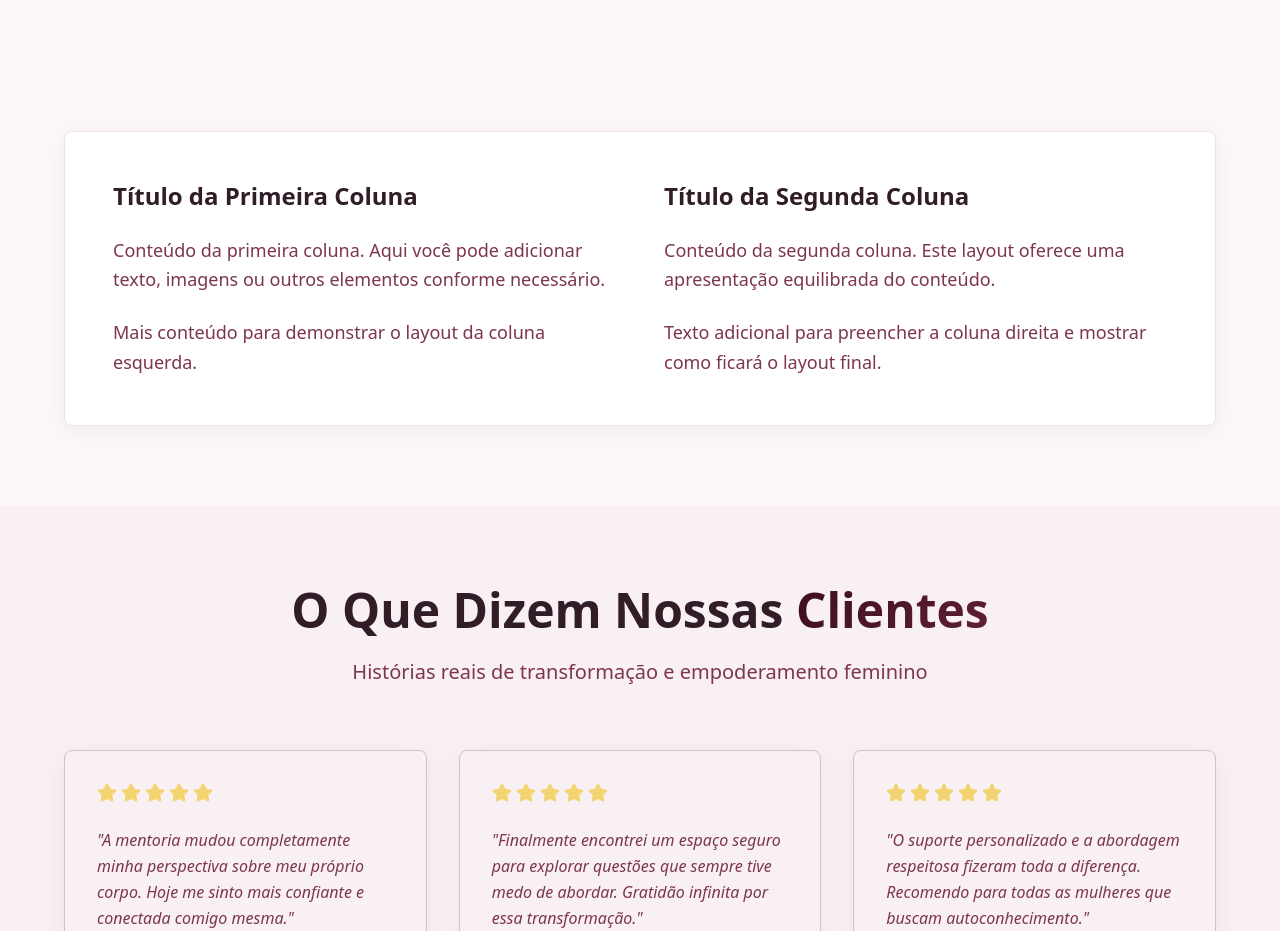
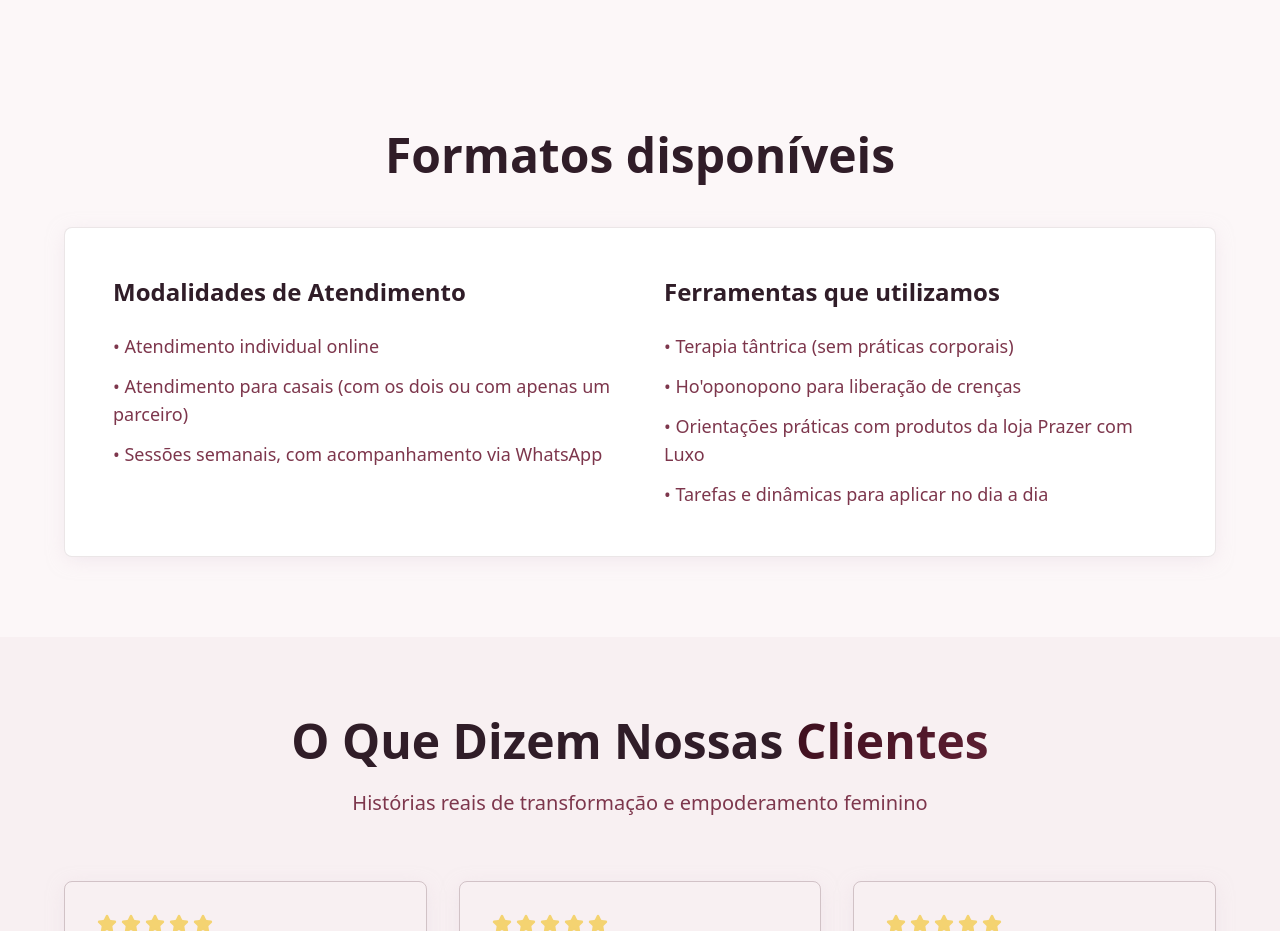
Before and after one commit to vowdigital/prazer-em-venda, a React (Vite) app: page / in a window 1280 px wide. Shown: the part 3200-4131 px from the top of the page. Built offline with nearby package versions, Linux system fonts and the light colour scheme.

Commit message:
Centralizar título e adicionar conteúdo
Centralizado o título "Formatos disponíveis" e adicionado o conteúdo especificado para os dois containers na nova seção.

```diff
--- a/src/components/TwoColumnSection.tsx
+++ b/src/components/TwoColumnSection.tsx
@@ -4,33 +4,39 @@ const TwoColumnSection = () => {
   return (
     <section className="py-20 px-6 bg-background">
       <div className="max-w-6xl mx-auto">
+        {/* Centered Title */}
+        <div className="text-center mb-12">
+          <h2 className="text-4xl md:text-5xl font-bold text-foreground">
+            Formatos disponíveis
+          </h2>
+        </div>
+
         <Card className="shadow-soft border-primary/10">
           <CardContent className="p-12">
             <div className="grid md:grid-cols-2 gap-12">
               {/* Left Column */}
               <div className="space-y-6">
                 <h3 className="text-2xl font-bold text-foreground mb-4">
-                  Título da Primeira Coluna
+                  Modalidades de Atendimento
                 </h3>
-                <p className="text-lg text-muted-foreground leading-relaxed">
-                  Conteúdo da primeira coluna. Aqui você pode adicionar texto, imagens ou outros elementos conforme necessário.
-                </p>
-                <p className="text-lg text-muted-foreground leading-relaxed">
-                  Mais conteúdo para demonstrar o layout da coluna esquerda.
-                </p>
+                <div className="space-y-3 text-lg text-muted-foreground">
+                  <p>• Atendimento individual online</p>
+                  <p>• Atendimento para casais (com os dois ou com apenas um parceiro)</p>
+                  <p>• Sessões semanais, com acompanhamento via WhatsApp</p>
+                </div>
               </div>
 
               {/* Right Column */}
               <div className="space-y-6">
                 <h3 className="text-2xl font-bold text-foreground mb-4">
-                  Título da Segunda Coluna
+                  Ferramentas que utilizamos
                 </h3>
-                <p className="text-lg text-muted-foreground leading-relaxed">
-                  Conteúdo da segunda coluna. Este layout oferece uma apresentação equilibrada do conteúdo.
-                </p>
-                <p className="text-lg text-muted-foreground leading-relaxed">
-                  Texto adicional para preencher a coluna direita e mostrar como ficará o layout final.
-                </p>
+                <div className="space-y-3 text-lg text-muted-foreground">
+                  <p>• Terapia tântrica (sem práticas corporais)</p>
+                  <p>• Ho'oponopono para liberação de crenças</p>
+                  <p>• Orientações práticas com produtos da loja Prazer com Luxo</p>
+                  <p>• Tarefas e dinâmicas para aplicar no dia a dia</p>
+                </div>
               </div>
             </div>
           </CardContent>
```
